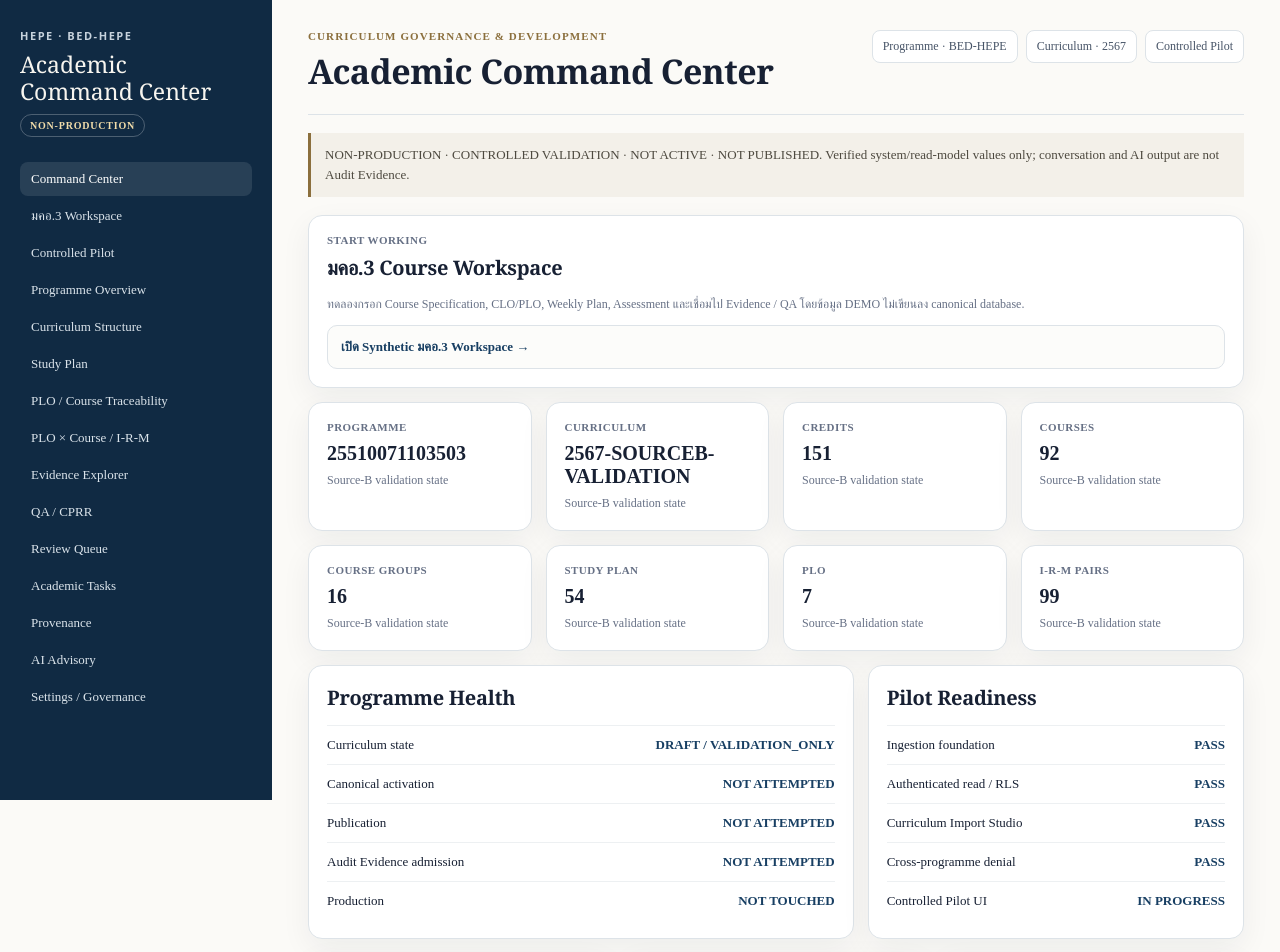
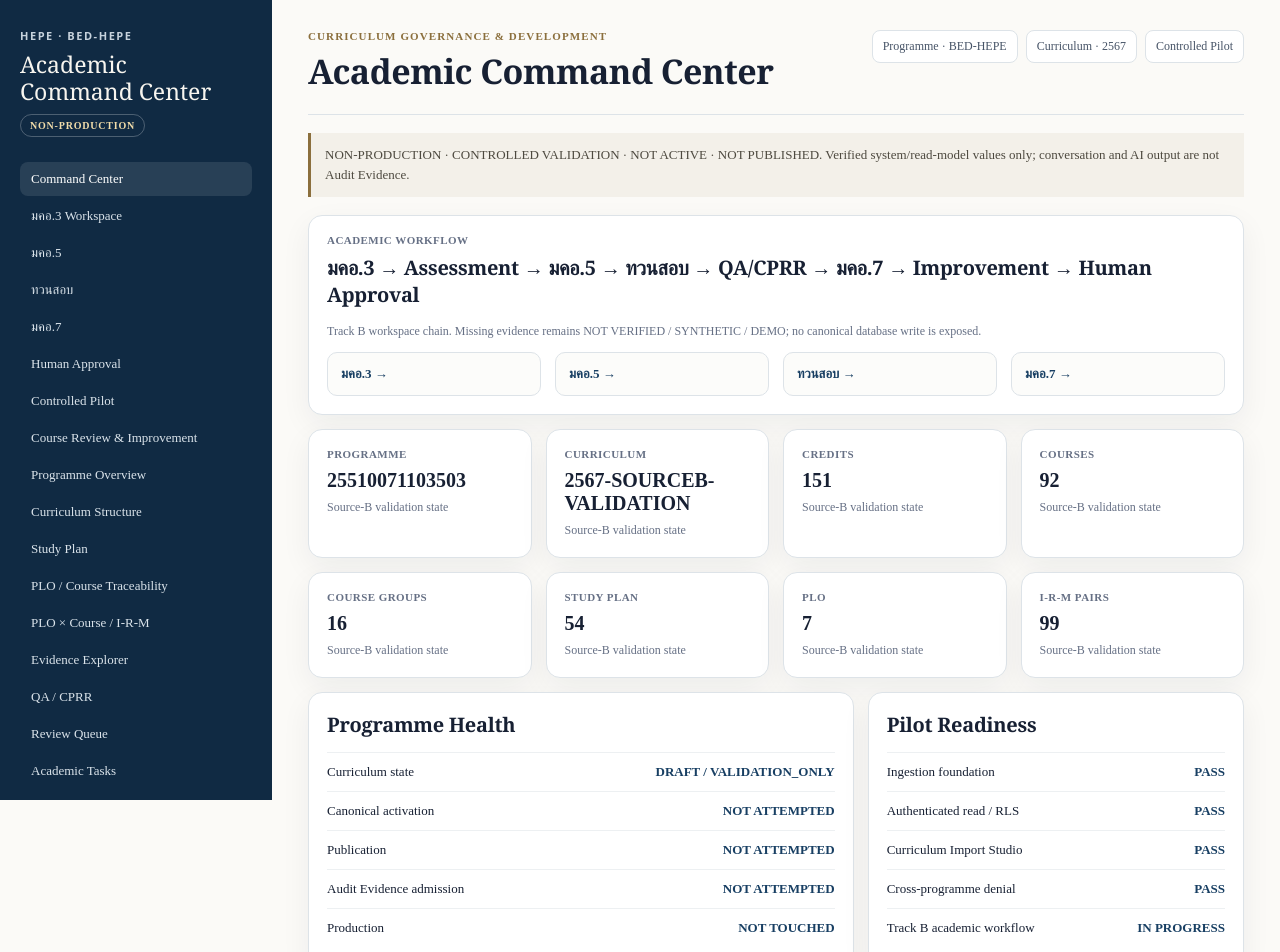
Before and after one commit to kasemch/hepe-ui-prototype, a Next.js app: page / in a window 1280 px wide. Shown: the top 952 px of the page. Built offline with nearby package versions, Linux system fonts and the light colour scheme.

Commit message:
HEPE Track B: link TQF5 verification TQF7 review and approval workspaces

```diff
--- a/app/page.tsx
+++ b/app/page.tsx
@@ -1,5 +1,5 @@
 const modules = [
-  ['tqf3','มคอ.3 Course Workspace'],['programme','Programme Overview'],['curriculum','Curriculum Structure'],['study-plan','Study Plan'],['traceability','PLO / Course Traceability'],['mapping','PLO × Course / I-R-M'],['evidence','Evidence Explorer'],['qa','QA / CPRR'],['reviews','Review Queue'],['calendar','Academic Tasks'],['audit','Provenance'],['ai','AI Advisory'],['governance','Settings / Governance']
+  ['tqf3','มคอ.3 Course Workspace'],['tqf5','มคอ.5 Course Report'],['verification','Learning Outcome Verification'],['tqf7','มคอ.7 Programme Evaluation'],['course-review','Course Review & Improvement'],['approval','Human Approval Workflow'],['programme','Programme Overview'],['curriculum','Curriculum Structure'],['study-plan','Study Plan'],['traceability','PLO / Course Traceability'],['mapping','PLO × Course / I-R-M'],['evidence','Evidence Explorer'],['qa','QA / CPRR'],['reviews','Review Queue'],['calendar','Academic Tasks'],['audit','Provenance'],['ai','AI Advisory'],['governance','Settings / Governance']
 ];
 
 const verified = [
@@ -10,14 +10,14 @@ export default function Home(){
  return <main className="shell">
   <aside className="sidebar">
    <div className="brand-kicker">HEPE · BED-HEPE</div><div className="brand">Academic<br/>Command Center</div><div className="env">NON-PRODUCTION</div>
-   <nav className="nav sans" aria-label="HEPE modules"><a className="active" href="/">Command Center</a><a href="/tqf3">มคอ.3 Workspace</a><a href="/pilot">Controlled Pilot</a>{modules.filter(([s])=>s!=='tqf3').map(([s,l])=><a key={s} href={`/${s}`}>{l}</a>)}</nav>
+   <nav className="nav sans" aria-label="HEPE modules"><a className="active" href="/">Command Center</a><a href="/tqf3">มคอ.3 Workspace</a><a href="/tqf5">มคอ.5</a><a href="/verification">ทวนสอบ</a><a href="/tqf7">มคอ.7</a><a href="/approval">Human Approval</a><a href="/pilot">Controlled Pilot</a>{modules.filter(([s])=>!['tqf3','tqf5','verification','tqf7','approval'].includes(s)).map(([s,l])=><a key={s} href={`/${s}`}>{l}</a>)}</nav>
   </aside>
   <section className="workspace">
    <header className="topline"><div><div className="eyebrow">Curriculum Governance & Development</div><h1 className="page-title">Academic Command Center</h1></div><div className="contexts"><span className="chip">Programme · BED-HEPE</span><span className="chip">Curriculum · 2567</span><span className="chip">Controlled Pilot</span></div></header>
    <div className="notice">NON-PRODUCTION · CONTROLLED VALIDATION · NOT ACTIVE · NOT PUBLISHED. Verified system/read-model values only; conversation and AI output are not Audit Evidence.</div>
-   <article className="card" style={{marginBottom:14}}><div className="label">Start working</div><h2 className="section-title" style={{marginTop:8}}>มคอ.3 Course Workspace</h2><p className="note">ทดลองกรอก Course Specification, CLO/PLO, Weekly Plan, Assessment และเชื่อมไป Evidence / QA โดยข้อมูล DEMO ไม่เขียนลง canonical database.</p><a className="module-link" style={{marginTop:12}} href="/tqf3">เปิด Synthetic มคอ.3 Workspace →</a></article>
+   <article className="card" style={{marginBottom:14}}><div className="label">Academic workflow</div><h2 className="section-title" style={{marginTop:8}}>มคอ.3 → Assessment → มคอ.5 → ทวนสอบ → QA/CPRR → มคอ.7 → Improvement → Human Approval</h2><p className="note">Track B workspace chain. Missing evidence remains NOT VERIFIED / SYNTHETIC / DEMO; no canonical database write is exposed.</p><div className="grid g4" style={{marginTop:12}}><a className="module-link" href="/tqf3">มคอ.3 →</a><a className="module-link" href="/tqf5">มคอ.5 →</a><a className="module-link" href="/verification">ทวนสอบ →</a><a className="module-link" href="/tqf7">มคอ.7 →</a></div></article>
    <div className="grid g4">{verified.map(([a,b])=><article className="card" key={a}><div className="label">{a}</div><div className="value">{b}</div><div className="note">Source-B validation state</div></article>)}</div>
-   <div className="grid g2" style={{marginTop:14}}><article className="card"><h2 className="section-title">Programme Health</h2>{[['Curriculum state','DRAFT / VALIDATION_ONLY'],['Canonical activation','NOT ATTEMPTED'],['Publication','NOT ATTEMPTED'],['Audit Evidence admission','NOT ATTEMPTED'],['Production','NOT TOUCHED']].map(([a,b])=><div className="row" key={a}><span>{a}</span><span className="status">{b}</span></div>)}</article><article className="card"><h2 className="section-title">Pilot Readiness</h2>{[['Ingestion foundation','PASS'],['Authenticated read / RLS','PASS'],['Curriculum Import Studio','PASS'],['Cross-programme denial','PASS'],['Controlled Pilot UI','IN PROGRESS']].map(([a,b])=><div className="row" key={a}><span>{a}</span><span className="status">{b}</span></div>)}</article></div>
+   <div className="grid g2" style={{marginTop:14}}><article className="card"><h2 className="section-title">Programme Health</h2>{[['Curriculum state','DRAFT / VALIDATION_ONLY'],['Canonical activation','NOT ATTEMPTED'],['Publication','NOT ATTEMPTED'],['Audit Evidence admission','NOT ATTEMPTED'],['Production','NOT TOUCHED']].map(([a,b])=><div className="row" key={a}><span>{a}</span><span className="status">{b}</span></div>)}</article><article className="card"><h2 className="section-title">Pilot Readiness</h2>{[['Ingestion foundation','PASS'],['Authenticated read / RLS','PASS'],['Curriculum Import Studio','PASS'],['Cross-programme denial','PASS'],['Track B academic workflow','IN PROGRESS']].map(([a,b])=><div className="row" key={a}><span>{a}</span><span className="status">{b}</span></div>)}</article></div>
    <div className="grid g3" style={{marginTop:14}}>{[['PLO / I-R-M','99 pairs · I9 / R72 / M18','mapping'],['Mapped Courses','78 of 92','traceability'],['QA Readiness','INSUFFICIENT VERIFIED EVIDENCE','qa'],['Evidence Admission','Human decision required','evidence'],['AI Advisory','Analyze / Explain / Compare only','ai'],['Gate Status','HEPE-PILOT-03 in progress','governance']].map(([a,b,s])=><article className="card" key={a}><div className="label">{a}</div><div className="value" style={{fontSize:17}}>{b}</div><a className="note" href={`/${s}`}>Open workspace →</a></article>)}</div>
    <article className="card" style={{marginTop:14}}><h2 className="section-title">Academic Workspaces</h2><div className="grid g4">{modules.map(([s,l])=><a className="module-link" key={s} href={`/${s}`}>{l}</a>)}</div></article>
    <footer className="footer-note">HEPE Curriculum Governance & Development · Evidence-first · Human academic authority preserved · NON-PRODUCTION.</footer>
```
